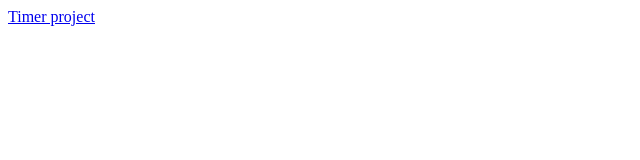
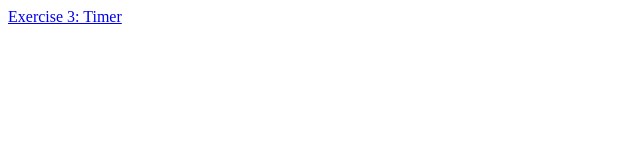
Before and after one commit to OjembaAssessment/js-fundamentals-and-dom-gate-1-Moussa-Kalam, a plain HTML site: page index.html in a window 1280 px wide. Shown: the full height of the page, 0-640 px from the left. Drawn offline with Linux system fonts and the light colour scheme.

Commit message:
refactor: Main index file for deployment

```diff
--- a/index.html
+++ b/index.html
@@ -6,9 +6,6 @@
     <title>Ojemba Projects</title>
   </head>
   <body>
-    <a
-      href="./js-fundamentals-and-dom-gate-1-Moussa-Kalam/Exercise 3 - Timer/timer.html"
-      >Timer project</a
-    >
+    <a href="./Exercise 3 - Timer/timer.html">Exercise 3: Timer</a>
   </body>
 </html>
```
